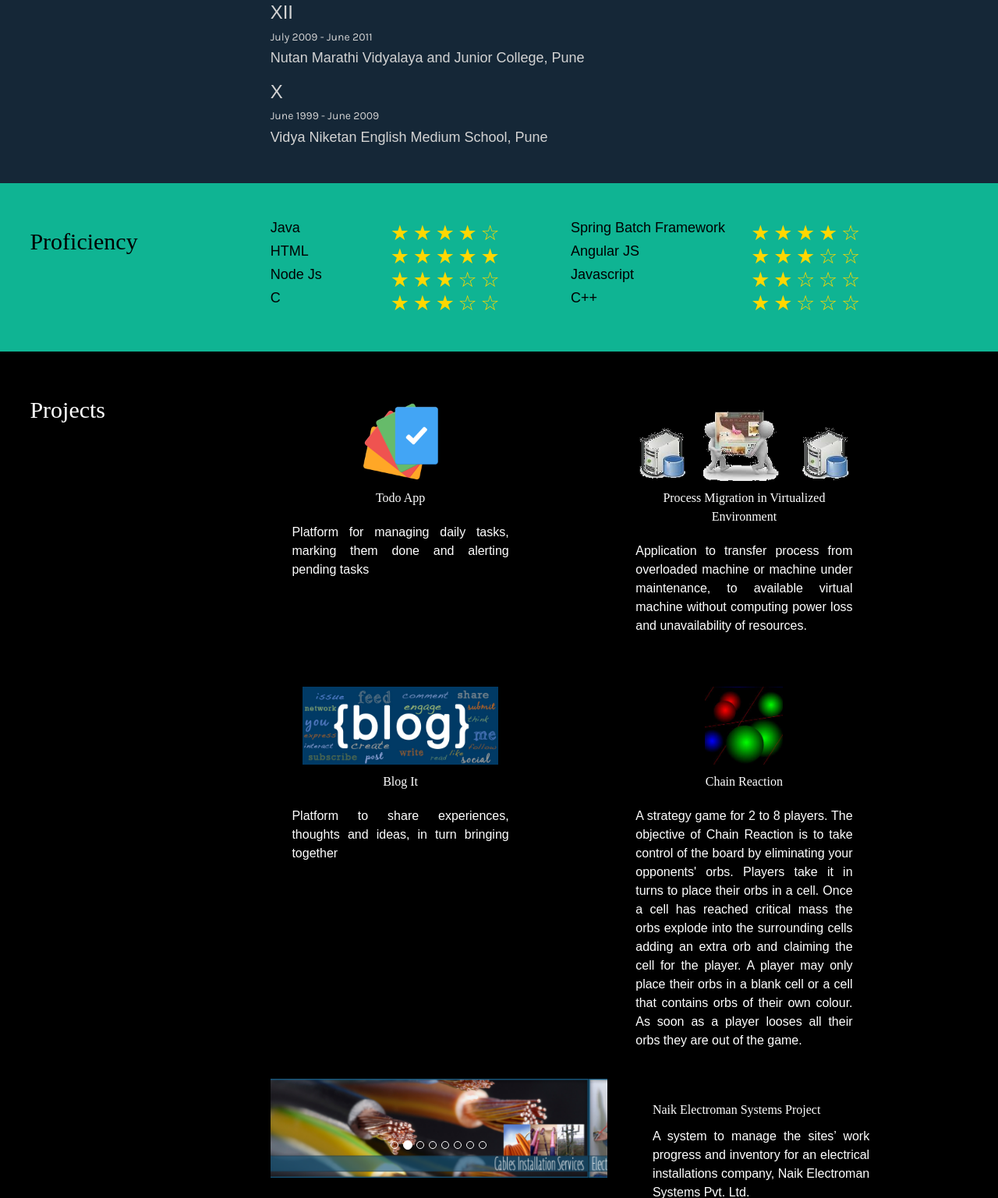
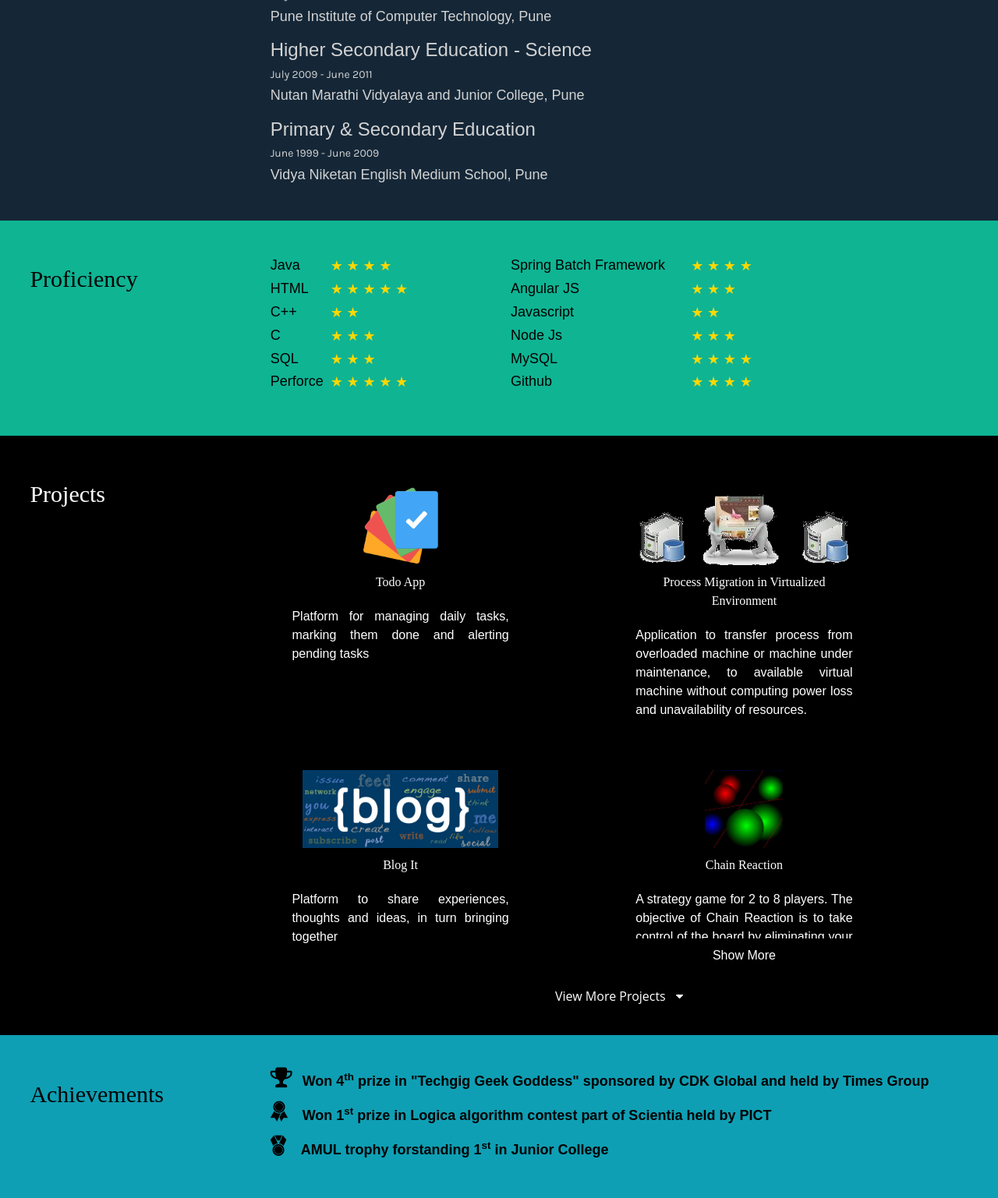
Before and after one commit to naikpriyanka/naikpriyanka.github.io, a plain HTML site: page index.html in a window 1280 px wide. Shown: the part 1263-2800 px from the top of the page at 78% size. Drawn offline with nearby package versions, Linux system fonts and the light colour scheme; files whose address does not match are found by name; a web font is replaced by a local one.

Commit message:
Added show less and more for project details

```diff
--- a/index.html
+++ b/index.html
@@ -60,7 +60,10 @@
         <div class="col-lg-3">
             <h2>Experience</h2>
         </div>
-        <div class="col-lg-9">
+        <div class="col-lg-2">
+            <img src="images/cdkglobal.png" id="cdk-global-icon"/>
+        </div>
+        <div class="col-lg-7">
             <h4>
                 <p>
                 <h3>CDK Global (Formerly ADP Dealer Services)</h3>
@@ -90,20 +93,17 @@
         </div>
         <div class="col-lg-9">
             <div>
-                <p>
-                <h3>Bachelor of Engineering - Information Technology</h3></p>
+                <p><h3>Bachelor of Engineering - Information Technology</h3></p>
                 <p><h5 class="year">July 2011 - June 2015</h5></p>
                 <p><h4>Pune Institute of Computer Technology, Pune</h4></p>
             </div>
             <div>
-                <p>
-                <h3>XII</h3></p>
+                <p><h3>Higher Secondary Education - Science</h3></p>
                 <p><h5 class="year">July 2009 - June 2011</h5></p>
                 <p><h4>Nutan Marathi Vidyalaya and Junior College, Pune</h4></p>
             </div>
             <div>
-                <p>
-                <h3>X</h3></p>
+                <p><h3>Primary & Secondary Education</h3></p>
                 <p><h5 class="year">June 1999 - June 2009</h5></p>
                 <p><h4>Vidya Niketan English Medium School, Pune</h4></p>
             </div>
@@ -118,37 +118,35 @@
         <div class="col-lg-9">
             <h4>
                 <div class="row">
-                    <div class="col-lg-2">
-                        <p id="skillJava">Java</p>
+                    <div class="col-lg-1">
+                        <p>Java</p>
                     </div>
                     <div class="col-lg-3">
-                        <div class="rating" id="ratingJava">
+                        <div>
                             <span class="star">&starf;</span>
                             <span class="star">&starf;</span>
                             <span class="star">&starf;</span>
                             <span class="star">&starf;</span>
-                            <span class="star">&star;</span>
                         </div>
                     </div>
                     <div class="col-lg-3">
-                        <p id="skillSBF">Spring Batch Framework</p>
+                        <p>Spring Batch Framework</p>
                     </div>
                     <div class="col-lg-3">
-                        <div class="rating" id="ratingSBF">
+                        <div>
                             <span class="star">&starf;</span>
                             <span class="star">&starf;</span>
                             <span class="star">&starf;</span>
                             <span class="star">&starf;</span>
-                            <span class="star">&star;</span>
                         </div>
                     </div>
                 </div>
                 <div class="row">
-                    <div class="col-lg-2">
-                        <p id="skillHTML">HTML</p>
+                    <div class="col-lg-1">
+                        <p>HTML</p>
                     </div>
                     <div class="col-lg-3">
-                        <div class="rating" id="ratingHTML">
+                        <div>
                             <span class="star">&starf;</span>
                             <span class="star">&starf;</span>
                             <span class="star">&starf;</span>
@@ -157,67 +155,103 @@
                         </div>
                     </div>
                     <div class="col-lg-3">
-                        <p id="skillAngularJs">Angular JS</p>
+                        <p>Angular JS</p>
                     </div>
                     <div class="col-lg-3">
-                        <div class="rating" id="ratingAngularJs">
+                        <div>
                             <span class="star">&starf;</span>
                             <span class="star">&starf;</span>
                             <span class="star">&starf;</span>
-                            <span class="star">&star;</span>
-                            <span class="star">&star;</span>
                         </div>
                     </div>
                 </div>
                 <div class="row">
-                    <div class="col-lg-2">
-                        <p id="skillNodeJs">Node Js</p>
+                    <div class="col-lg-1">
+                        <p>C++</p>
                     </div>
                     <div class="col-lg-3">
-                        <div class="rating" id="ratingNodeJs">
+                        <div>
                             <span class="star">&starf;</span>
                             <span class="star">&starf;</span>
-                            <span class="star">&starf;</span>
-                            <span class="star">&star;</span>
-                            <span class="star">&star;</span>
                         </div>
                     </div>
                     <div class="col-lg-3">
-                        <p id="skillJavascript">Javascript</p>
+                        <p>Javascript</p>
                     </div>
                     <div class="col-lg-3">
-                        <div class="rating" id="ratingJavascript">
+                        <div>
                             <span class="star">&starf;</span>
                             <span class="star">&starf;</span>
-                            <span class="star">&star;</span>
-                            <span class="star">&star;</span>
-                            <span class="star">&star;</span>
                         </div>
                     </div>
                 </div>
                 <div class="row">
-                    <div class="col-lg-2">
-                        <p id="skillC">C</p>
+                    <div class="col-lg-1">
+                        <p>C</p>
                     </div>
                     <div class="col-lg-3">
-                        <div class="rating" id="ratingC">
+                        <div>
                             <span class="star">&starf;</span>
                             <span class="star">&starf;</span>
                             <span class="star">&starf;</span>
-                            <span class="star">&star;</span>
-                            <span class="star">&star;</span>
                         </div>
                     </div>
                     <div class="col-lg-3">
-                        <p id="skillCpp">C++</p>
+                        <p>Node Js</p>
                     </div>
                     <div class="col-lg-3">
-                        <div class="rating" id="ratingCpp">
+                        <div>
                             <span class="star">&starf;</span>
                             <span class="star">&starf;</span>
-                            <span class="star">&star;</span>
-                            <span class="star">&star;</span>
-                            <span class="star">&star;</span>
+                            <span class="star">&starf;</span>
+                        </div>
+                    </div>
+                </div>
+                <div class="row">
+                    <div class="col-lg-1">
+                        <p>SQL</p>
+                    </div>
+                    <div class="col-lg-3">
+                        <div>
+                            <span class="star">&starf;</span>
+                            <span class="star">&starf;</span>
+                            <span class="star">&starf;</span>
+                        </div>
+                    </div>
+                    <div class="col-lg-3">
+                        <p>MySQL</p>
+                    </div>
+                    <div class="col-lg-3">
+                        <div>
+                            <span class="star">&starf;</span>
+                            <span class="star">&starf;</span>
+                            <span class="star">&starf;</span>
+                            <span class="star">&starf;</span>
+                        </div>
+                    </div>
+                </div>
+                <div class="row">
+                    <div class="col-lg-1">
+                        <p>Perforce</p>
+                    </div>
+                    <div class="col-lg-3">
+                        <div>
+                            <span class="star">&starf;</span>
+                            <span class="star">&starf;</span>
+                            <span class="star">&starf;</span>
+                            <span class="star">&starf;</span>
+                            <span class="star">&starf;</span>
+                        </div>
+                    </div>
+                    <div class="col-lg-3">
+                        <p>Github</p>
+                    </div>
+                    <div class="col-lg-3">
+                        <div>
+                            <span class="star">&starf;</span>
+                            <span class="star">&starf;</span>
+                            <span class="star">&starf;</span>
+                            <span class="star">&starf;</span>
                         </div>
                     </div>
                 </div>
@@ -257,18 +291,20 @@
                 </div>
                 <div class="col-lg-1"></div>
                 <div class="col-lg-4">
-                    <img src="images/ems9.jpeg" class="img-responsive center-block projectImg">
+                    <img src="images/chain-reaction.jpeg" class="img-responsive center-block projectImg">
                     <p class="project-name">Chain Reaction</p>
-                    <p class="project-details">A strategy game for 2 to 8 players. The objective of Chain Reaction
+                    <p class="project-details text show-more-height">A strategy game for 2 to 8 players. The objective
+                        of Chain Reaction
                         is to take control of the
                         board by eliminating your opponents' orbs. Players take it in turns to place their orbs in a
                         cell. Once a cell has reached critical mass the orbs explode into the surrounding cells
                         adding an extra orb and claiming the cell for the player. A player may only place their orbs
                         in a blank cell or a cell that contains orbs of their own colour. As soon as a player looses
                         all their orbs they are out of the game.</p>
+                    <div class="show-more">Show More</div>
                 </div>
             </div>
-            <div class="row">
+            <div class="row text-project show-more-height-projects naik-electroman-project">
                 <div class="col-lg-6">
                     <div id="myCarousel" class="carousel slide" data-ride="carousel">
                         <!-- Indicators -->
@@ -320,6 +356,9 @@
                         Naik Electroman Systems Pvt. Ltd.</p>
                 </div>
             </div>
+            <div class="row show-more-projects">View More Projects
+                <span style="margin-left: 1%;"><i class="fa fa-caret-down"></i></span>
+            </div>
         </div>
     </div>
 </section>
@@ -329,16 +368,25 @@
             <h2>Achievements</h2>
         </div>
         <div class="col-lg-9">
-            <h4>
-                <p><i class="fa fa-trophy"></i>&nbsp;&nbsp;&nbsp;Won 4<sup>th</sup> prize in
-                    "Techgig Geek
-                    Goddess" sponsored by CDK Global and held by Times Group</p>
-                <p><i class="ionicons ion-ribbon-b"></i>&nbsp;&nbsp;&nbsp;Won 1<sup>st</sup>
-                    prize in
-                    Logica algorithm contest part of Scientia held by PICT </p>
-                <p><i class="ionicons ion-ribbon-a"></i>&nbsp;&nbsp;&nbsp;AMUL trophy for
-                    standing 1<sup>st</sup> in Junior College</p>
-            </h4>
+            <div>
+                <div class="prize-icon"><i class="fa fa-trophy"></i></div>
+                <div class="prize-description" style="margin-left: 1%">
+                    <p>Won 4<sup>th</sup> prize in "Techgig Geek Goddess" sponsored by CDK Global and held by Times
+                        Group</p>
+                </div>
+            </div>
+            <div>
+                <div class="prize-icon"><i class="ionicons ion-ribbon-b"></i></div>
+                <div class="prize-description" style="margin-left: 1.6%">
+                    <p>Won 1<sup>st</sup> prize in Logica algorithm contest part of Scientia held by PICT </p>
+                </div>
+            </div>
+            <div>
+                <div class="prize-icon"><i class="ionicons ion-ribbon-a"></i></div>
+                <div class="prize-description" style="margin-left: 1.6%">
+                    <p>AMUL trophy forstanding 1<sup>st</sup> in Junior College</p>
+                </div>
+            </div>
         </div>
     </div>
 </section>
--- a/stylesheets/style.css
+++ b/stylesheets/style.css
@@ -112,10 +112,6 @@
     color: black;
 }
 
-.achievement h4 {
-    font-family: 'Andika', sans-serif;
-}
-
 .achievement h2 {
     font-family: 'Sahitya', serif;
 }
@@ -160,6 +156,10 @@
     /*margin-left: 10%;*/
 }
 
+.projects .col-lg-4, .col-lg-6 {
+    margin : 3%;
+}
+
 .proficiency {
     padding: 3%;
     background-color: #0FB493;
@@ -195,10 +195,42 @@
 }
 
 .star {
-    font-size: 150%;
+    font-size: 100%;
     color: gold;
 }
 
-.projects .col-lg-4 {
-    margin : 3%;
+.show-more {
+    font-family: 'Andika', sans-serif;
+    text-align: center;
+    cursor: pointer;
 }
+
+.show-more:hover {
+    color: #1779dd;
+}
+
+.show-more-height {
+    height: 62px;
+    overflow:hidden;
+}
+
+.prize-icon {
+    display: inline;
+}
+
+.prize-description {
+    display: inline-block;
+    font-size: large;
+    font-weight: 600;
+    font-family: 'Andika', sans-serif;
+}
+
+#cdk-global-icon {
+    width: 70%;
+    height: 70%;
+    padding-top: 30%;
+}
+
+.show-more-projects {
+    text-align: center;
+}
```
Also changed, not shown: js/script.js (+20 -87 lines), images/cdkglobal.png (added), images/chain-reaction.jpeg (renamed from images/ems9.jpeg).
